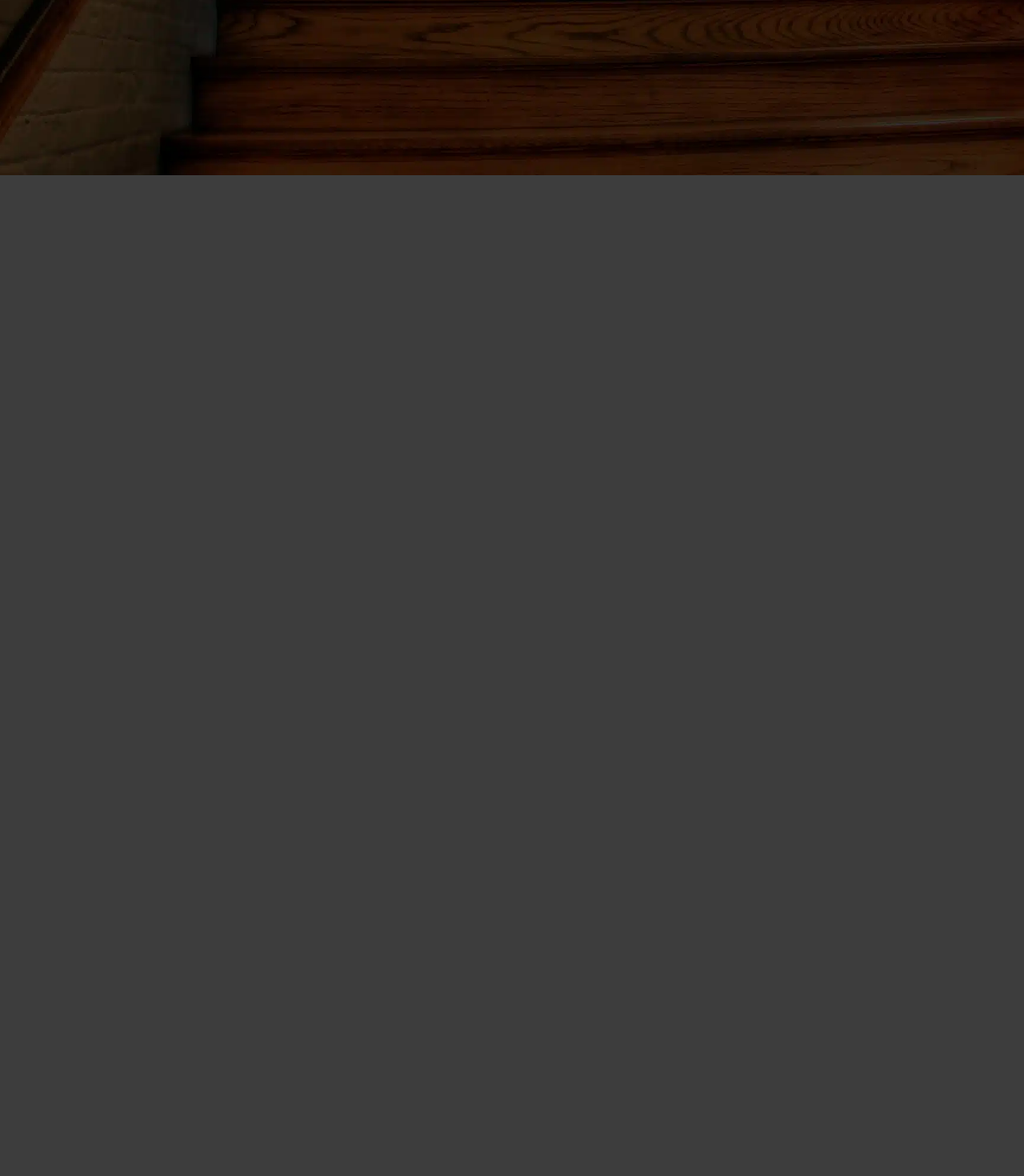
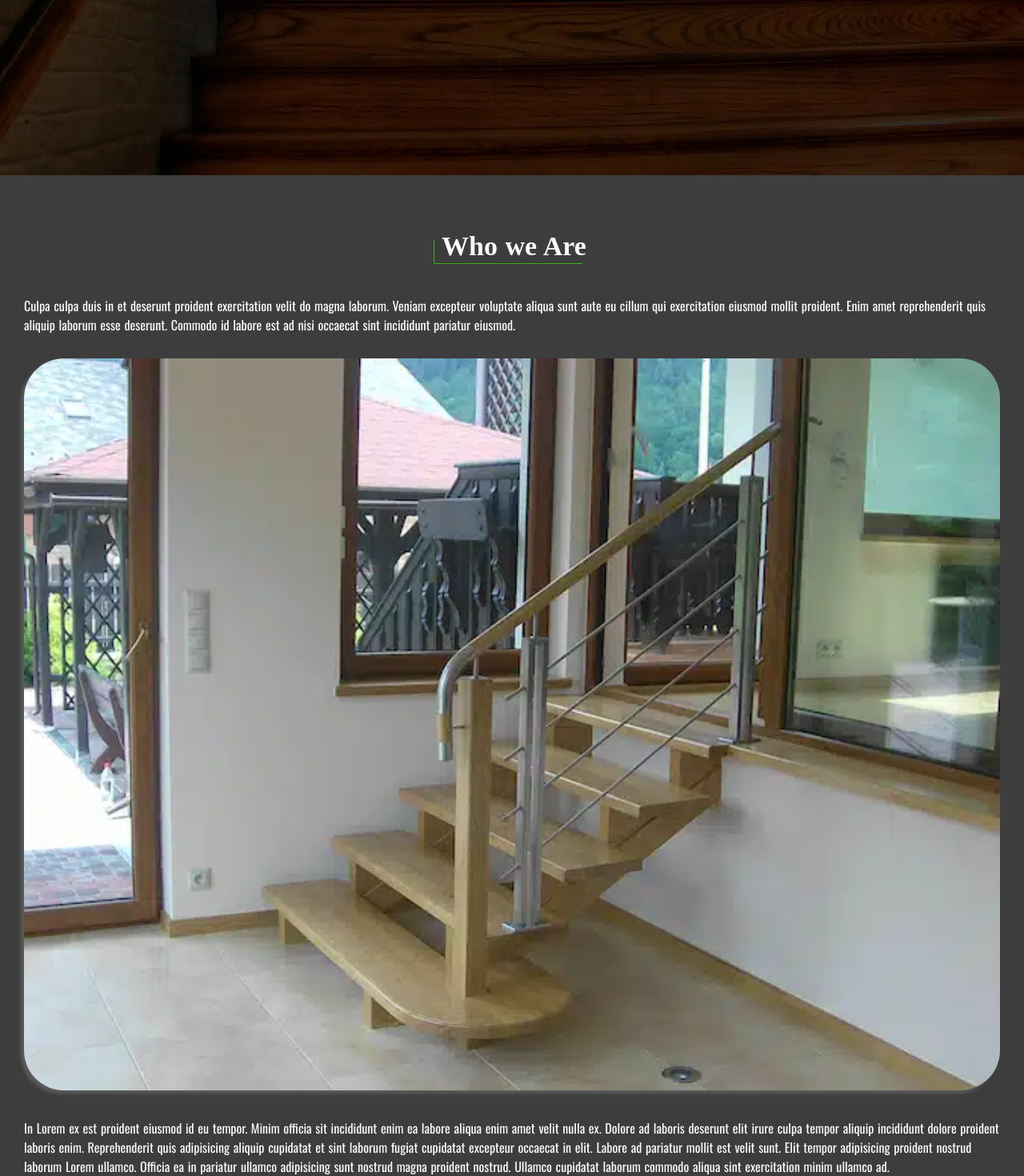
Before and after one commit to SztefkoKamil/wood-stairs, a Nuxt app: page / in a window 1280 px wide. Shown: the part 631-2101 px from the top of the page at 80% size. Before the commit the page ends 850 px from the top, so only its background shows below. Built offline with nearby package versions, Linux system fonts and the light colour scheme; a web font is replaced by a local one.

Commit message:
Add About content
Added text content.
Added image.
Added styles.

```diff
--- a/components/About.vue
+++ b/components/About.vue
@@ -1,3 +1,42 @@
 <template>
-  <div></div>
+  <article id="about" class="about-container">
+    <div>
+      <h2 class="section-header">Who we Are</h2>
+      <p>
+        Culpa culpa duis in et deserunt proident exercitation velit do magna
+        laborum. Veniam excepteur voluptate aliqua sunt aute eu cillum qui
+        exercitation eiusmod mollit proident. Enim amet reprehenderit quis
+        aliquip laborum esse deserunt. Commodo id labore est ad nisi occaecat
+        sint incididunt pariatur eiusmod.
+      </p>
+      <img
+        class="shadow-box"
+        src="../assets/images/thumbnail-about.webp"
+        alt="wooden stairs"
+      />
+      <p>
+        In Lorem ex est proident eiusmod id eu tempor. Minim officia sit
+        incididunt enim ea labore aliqua enim amet velit nulla ex. Dolore ad
+        laboris deserunt elit irure culpa tempor aliquip incididunt dolore
+        proident laboris enim. Reprehenderit quis adipisicing aliquip cupidatat
+        et sint laborum fugiat cupidatat excepteur occaecat in elit. Labore ad
+        pariatur mollit est velit sunt. Elit tempor adipisicing proident nostrud
+        laborum Lorem ullamco. Officia ea in pariatur ullamco adipisicing sunt
+        nostrud magna proident nostrud. Ullamco cupidatat laborum commodo aliqua
+        sint exercitation minim ullamco ad.
+      </p>
+    </div>
+  </article>
 </template>
+
+<style lang="scss">
+.about-container {
+  padding: 70px 30px 0;
+
+  img {
+    width: 100%;
+    border-radius: 50px;
+    margin: 30px 0;
+  }
+}
+</style>
```
